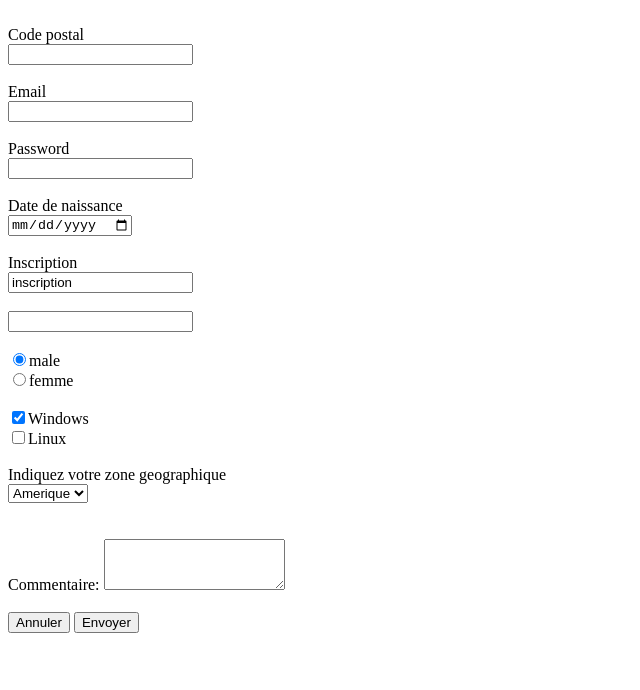
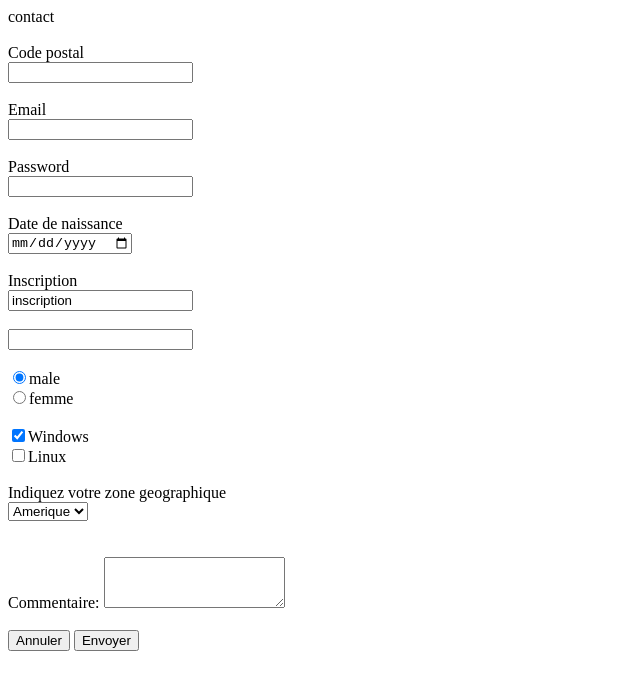
Before and after one commit to SancheCarlos/JsonEditor, a plain HTML site: page index.html in a window 1280 px wide. Shown: the whole page, without its empty margins (0-640 px from the left). Drawn offline with nearby package versions, Linux system fonts and the light colour scheme.

Commit message:
Add files via upload

```diff
--- a/formulaire_json.js
+++ b/formulaire_json.js
@@ -1,4 +1,18 @@
 var testJSON;
-testJSON = {"code_postal":"95170"};
-document.getElementbyID('test').innerHTML = testJSON.code_postal;
+testJSON = {"code_postal" : "95170"};
+document.getElementById('test').innerHTML = testJSON.code_postal;
 //$("#codepostal").attr("placeholder", testJSON.code_postal);
+	var prop = {
+			"title": "contact", // the name of our JSON
+			"type": "object", // we're declaring an object
+			"properties": {
+				"myname" : "carlos",
+				/* properties we want: postcode...
+				** we must precise the type of the data */
+				"postcode":{
+					"type": "string"
+				}
+			}
+	}
+
+	document.getElementById('test').innerHTML = prop.title;
--- a/index.html
+++ b/index.html
@@ -3,7 +3,7 @@
   <meta charset="utf-8">
 </head>
 	<body>
-	  <form><div class="test"></div>
+	  <form><div id="test"></div>
 	    <br /><label for="codepostal">Code postal</label><br />
 	    <input type="text" name="codepostal" id="codepostal" maxlength="5" /><br />
 	    <br /><label for="email">Email</label><br />
@@ -35,5 +35,6 @@
 	  <script type="text/javascript" src="bower_components/angular/angular.min.js"></script>
 	  <script type="text/javascript" src="bower_components/jquery/dist/jquery.min.js"></script>
 	  <script type="text/javascript" src="formulaire_json.js"></script>
+
 	</body>
 </html>
```
